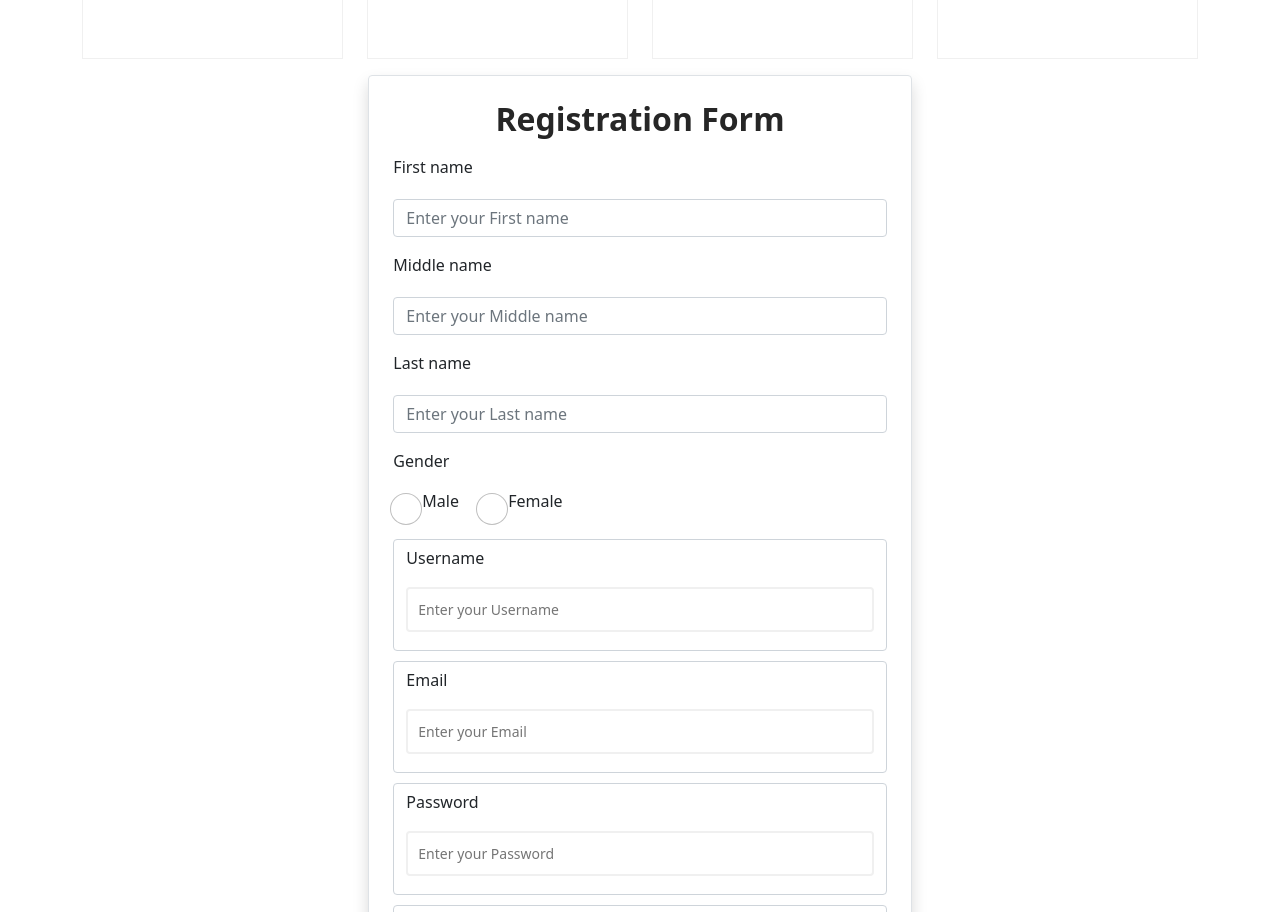
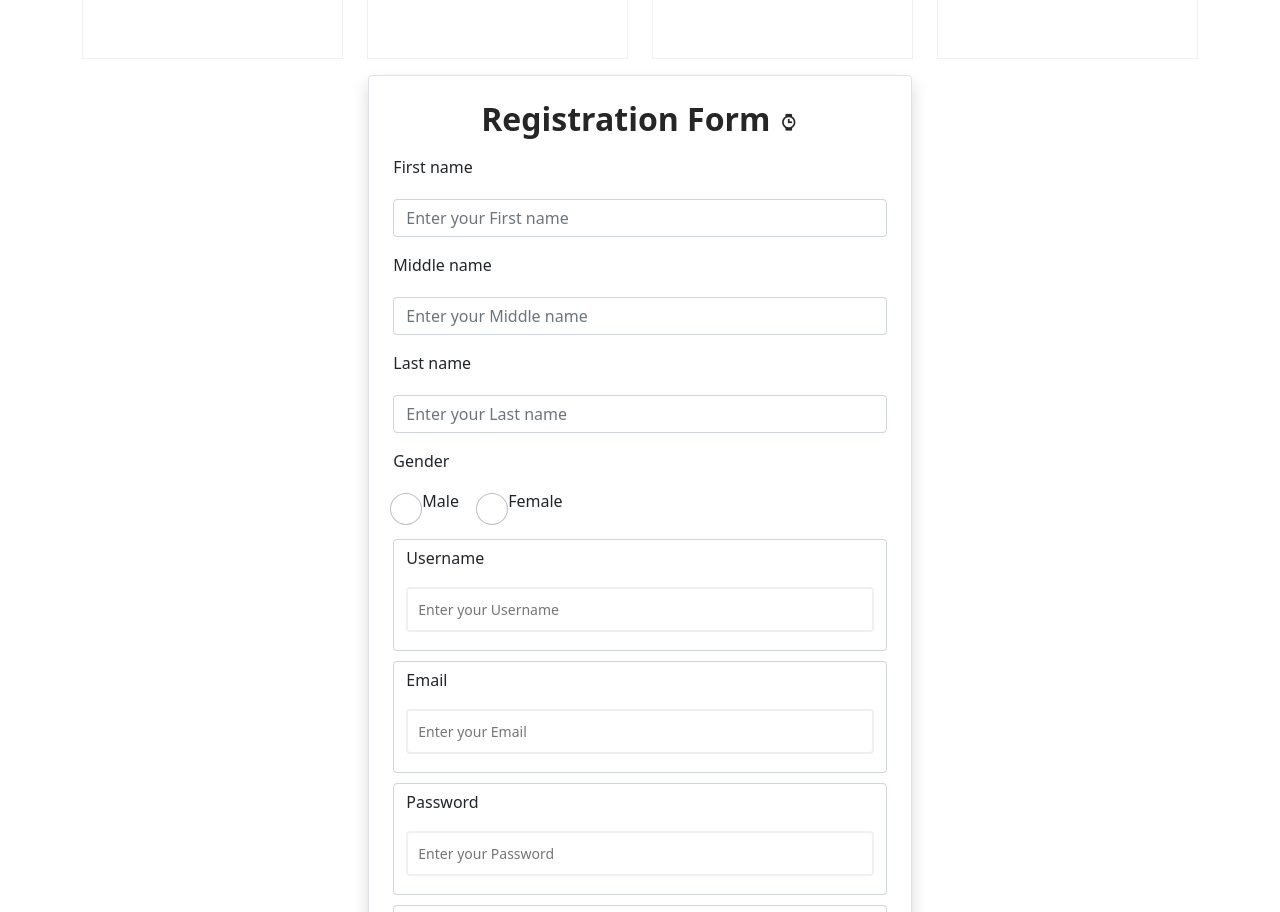
Before and after one commit to rizapit132/watches-IBANEZ3A, a plain HTML site: page index.html in a window 1280 px wide. Shown: the part 5006-5918 px from the top of the page. Drawn offline with nearby package versions, Linux system fonts and the light colour scheme.

Commit message:
Update index.html

```diff
--- a/index.html
+++ b/index.html
@@ -705,7 +705,7 @@
             <!--==================== NEWSLETTER ====================-->
         <div class="row">
             <div class="col-lg-5 col-md-8 mx-auto shadow border bg-purple p-4 rounded">
-                <h2 class="text-center fw-bold mb-3">Registration Form</h2>
+                <h2 class="text-center fw-bold mb-3">Registration Form <i class='bx bxs-watch nav__logo-icon'></i></h2>
                 <form name="google-sheet">
                     <div id="form_alerts"></div>
                     <div class="form-group mb-3">
```
